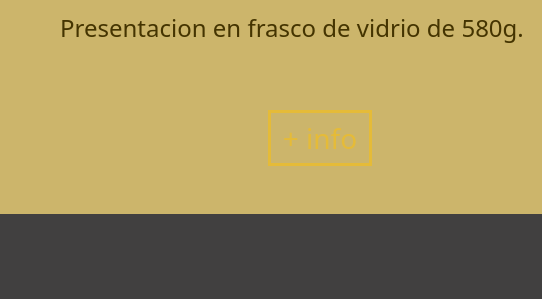
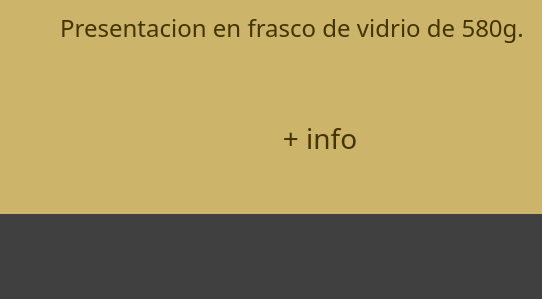
Before and after one commit to jonathangalimberti/entregable2-react, a plain HTML site: page index.html in a window 1280 px wide. Shown: the part 2550-2849 px from the top of the page, 0-542 px from the left. Drawn offline with nearby package versions, Linux system fonts and the light colour scheme.

```diff
--- a/index.html
+++ b/index.html
@@ -214,7 +214,7 @@
             Presentacion en frasco de vidrio de 580g.
           </p>
           <button
-            class="btn py-1 mx-auto fs-3 rounded-0 border-3 mt-3 mb-5 btn-outline-warning  opacity-50 "
+            class="btn py-1 mx-auto fs-3 rounded-0 border-3 mt-3 mb-5 text-principal"
           >
             + info
           </button>
```
Also changed, not shown: images/Productos/alfajor-maicena.jpg (added), src/index.js (added), 3 other files.
